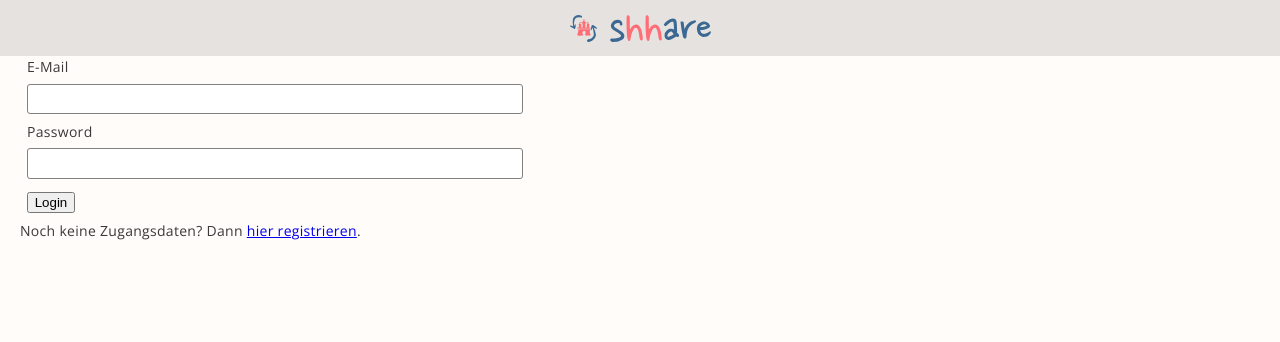
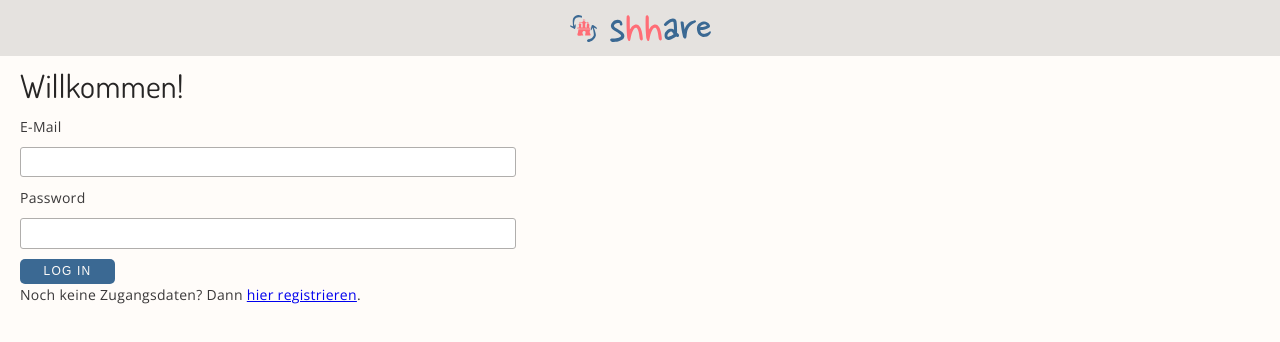
Before and after one commit to mar-zim/capstone-project, a React (Create React App) app: page / in a window 1280 px wide. Shown: the top 342 px of the page. Built offline with nearby package versions, Linux system fonts and the light colour scheme; no server answers.

Commit message:
Destructure auth components

```diff
--- a/src/App.js
+++ b/src/App.js
@@ -1,7 +1,7 @@
 import React from 'react'
 import { Route, Switch } from 'react-router-dom'
 import styled from 'styled-components'
-import Register from '../src/components/auth/Register'
+import RegisterForm from './components/auth/RegisterForm'
 import Header from '../src/components/Header/Header'
 import mockdata from '../src/components/__mocks__/products.json'
 import firebaseApp from './firebase'
@@ -18,9 +18,8 @@ function App() {
       <AppWrapper>
         <Header />
         <StyledMain>
-          {user ? <h4>Hallo {user.displayName}!</h4> : null}
           <Switch>
-            <Route path="/register" component={Register} />
+            <Route path="/register" component={RegisterForm} />
             <Route
               path="/details/:productId"
               component={() => <ProductDetailPage products={mockdata} />}
--- a/src/components/Header/Header.js
+++ b/src/components/Header/Header.js
@@ -1,6 +1,6 @@
 import React, { useContext } from 'react'
 import styled from 'styled-components'
-import Logout from '../auth/Logout'
+import LogoutButton from '../auth/LogoutButton'
 import loginContext from '../../services/loginContext'
 
 export default function Header() {
@@ -9,7 +9,7 @@ export default function Header() {
   return (
     <StyledHeader>
       <StyledLogo src={process.env.PUBLIC_URL + '/logo.svg'} alt="logo" />
-      {user && <Logout />}
+      {user && <LogoutButton />}
     </StyledHeader>
   )
 }
--- a/src/components/auth/Login.js
+++ /dev/null
@@ -1,63 +0,0 @@
-import React from 'react'
-import { useHistory } from 'react-router-dom'
-import styled from 'styled-components'
-import firebaseApp from '../../firebase'
-import useForm from '../../services/useForm'
-
-export default function Login() {
-  const { handleChange, handleSubmit, values } = useForm(loginWithFirebase)
-  const history = useHistory()
-
-  async function loginWithFirebase(values) {
-    await firebaseApp.signInWithEmailAndPassword(values.email, values.password)
-    return history.push('/home')
-  }
-
-  return (
-    <div>
-      <form onSubmit={handleSubmit}>
-        <div>
-          <StyledLabel htmlFor="email">E-Mail</StyledLabel>
-          <StyledInput
-            name="email"
-            type="email"
-            onChange={handleChange}
-            value={values.email || ''}
-            required
-          />
-        </div>
-        <div>
-          <StyledLabel htmlFor="password">Password</StyledLabel>
-          <StyledInput
-            name="password"
-            type="password"
-            onChange={handleChange}
-            value={values.password || ''}
-            required
-          />
-        </div>
-        <div>
-          <StyledButton type="submit">Login</StyledButton>
-        </div>
-      </form>
-    </div>
-  )
-}
-
-const StyledInput = styled.input`
-  padding: 0.5em;
-  margin: 0.5em;
-  border: 1px solid gray;
-  border-radius: 3px;
-  width: 40%;
-`
-
-const StyledLabel = styled.label`
-  display: block;
-  margin: 0 0.5em;
-`
-
-const StyledButton = styled.button`
-  display: block;
-  margin: 0.5em;
-`
--- /dev/null
+++ b/src/components/auth/LoginForm.js
@@ -0,0 +1,55 @@
+import React from 'react'
+import { useHistory } from 'react-router-dom'
+import styled from 'styled-components'
+import firebaseApp from '../../firebase'
+import useForm from '../../services/useForm'
+import Button from '../Button/Button'
+
+export default function LoginForm() {
+  const { handleChange, handleSubmit, values } = useForm(loginWithFirebase)
+  const history = useHistory()
+
+  async function loginWithFirebase(values) {
+    await firebaseApp.signInWithEmailAndPassword(values.email, values.password)
+    return history.push('/home')
+  }
+
+  return (
+    <form onSubmit={handleSubmit}>
+      <div>
+        <StyledLabel htmlFor="email">E-Mail</StyledLabel>
+        <StyledInput
+          name="email"
+          type="email"
+          onChange={handleChange}
+          value={values.email || ''}
+          required
+        />
+      </div>
+      <div>
+        <StyledLabel htmlFor="password">Password</StyledLabel>
+        <StyledInput
+          name="password"
+          type="password"
+          onChange={handleChange}
+          value={values.password || ''}
+          required
+        />
+      </div>
+      <Button text="log in" />
+    </form>
+  )
+}
+
+const StyledInput = styled.input`
+  padding: 0.5em;
+  margin: 10px 0;
+  border: 1px solid var(--grey-4);
+  border-radius: 3px;
+  width: 40%;
+`
+
+const StyledLabel = styled.label`
+  display: block;
+  margin: 0;
+`
--- a/src/components/auth/Logout.js
+++ b/src/components/auth/LogoutButton.js
@@ -1,10 +1,10 @@
 import React, { useContext } from 'react'
-import LoginContext from '../../services/loginContext'
+import loginContext from '../../services/loginContext'
 import { useHistory } from 'react-router-dom'
 import Button from '../Button/Button'
 
-export default function Logout() {
-  const { firebaseApp } = useContext(LoginContext)
+export default function LogoutButton() {
+  const { firebaseApp } = useContext(loginContext)
   const history = useHistory()
 
   async function logoutFromFirebase() {
--- a/src/components/auth/Register.js
+++ b/src/components/auth/RegisterForm.js
@@ -3,6 +3,7 @@ import { Link } from 'react-router-dom'
 import styled from 'styled-components'
 import firebaseApp from '../../firebase'
 import useForm from '../../services/useForm'
+import Button from '../Button/Button'
 
 export default function Register() {
   const [isRegistered, setIsRegistered] = useState(false)
@@ -55,9 +56,7 @@ export default function Register() {
               required
             />
           </div>
-          <div>
-            <StyledButton type="submit">Create New User</StyledButton>
-          </div>
+          <Button text="registrieren" />
         </form>
       )}
       <div>
@@ -69,18 +68,13 @@ export default function Register() {
 
 const StyledInput = styled.input`
   padding: 0.5em;
-  margin: 0.5em;
-  border: 1px solid gray;
+  margin: 10px 0;
+  border: 1px solid var(--grey-4);
   border-radius: 3px;
   width: 40%;
 `
 
 const StyledLabel = styled.label`
   display: block;
-  margin: 0 0.5em;
+  margin: 0;
 `
-
-const StyledButton = styled.button`
-  display: block;
-  margin: 0.5em;
-`
--- a/src/pages/LoginPage.js
+++ b/src/pages/LoginPage.js
@@ -1,15 +1,31 @@
-import React from 'react'
+import React, { useContext } from 'react'
 import { Link } from 'react-router-dom'
-import Login from '../components/auth/Login'
+import loginContext from '../services/loginContext'
+import LoginForm from '../components/auth/LoginForm'
 
 export default function LoginPage() {
+  const { user } = useContext(loginContext)
+
   return (
     <>
-      <Login />
-      <div>
-        Noch keine Zugangsdaten? Dann{' '}
-        <Link to="/register">hier registrieren</Link>.
-      </div>
+      {user ? (
+        <div>
+          <h4>Hallo {user.displayName}!</h4>
+          <div>
+            Du bist bereits eingeloggt! <Link to="/home">Hier</Link> gehts zur
+            Startseite.
+          </div>
+        </div>
+      ) : (
+        <div>
+          <h2>Willkommen!</h2>
+          <LoginForm />
+          <div>
+            Noch keine Zugangsdaten? Dann{' '}
+            <Link to="/register">hier registrieren</Link>.
+          </div>
+        </div>
+      )}
     </>
   )
 }
```
